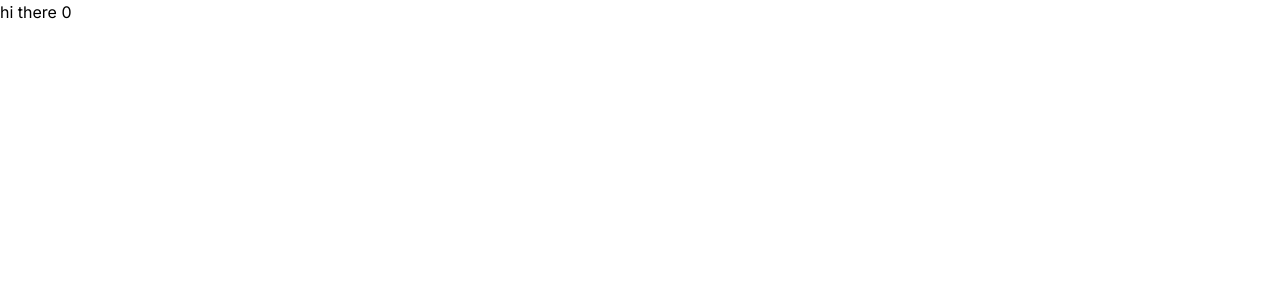
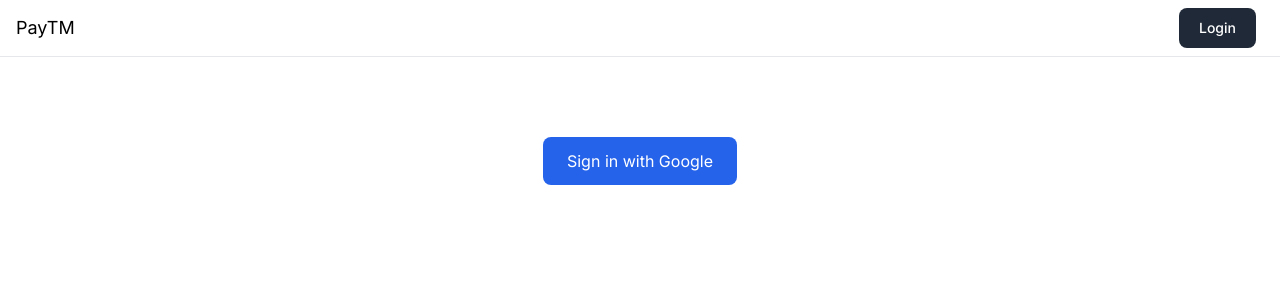
Before and after one commit to iamskedy/Paytm-Wallet-and-Payment-Platform, a Next.js app in the folder apps/merchant-app/: page / in a window 1280 px wide. Shown: the top 300 px of the page. Built offline with nearby package versions, Linux system fonts and the light colour scheme; no server answers.

Commit message:
feat(merchant-app): update dashboard with real balance from useBalance hook

```diff
--- a/apps/merchant-app/app/page.tsx
+++ b/apps/merchant-app/app/page.tsx
@@ -1,10 +1,54 @@
 "use client";
-
+import { signIn, signOut, useSession } from "next-auth/react";
+import { Appbar } from "@repo/ui/appbar";
 import { useBalance } from "@repo/store/balance";
 
-export default function() {
+export default function MerchantHome() {
+  const { data: session, status } = useSession();
   const balance = useBalance();
-  return <div>
-    hi there {balance}
-  </div>
+
+  if (status === "loading") {
+    return (
+      <div className="min-h-screen flex flex-col items-center justify-center">
+        <p className="text-lg">Loading session...</p>
+      </div>
+    );
+  }
+
+  if (!session?.user) {
+    return (
+      <div>
+        <Appbar onSignin={() => signIn("google", { callbackUrl: "/" })} onSignout={signOut} user={undefined} />
+        <div className="flex justify-center mt-20">
+          <button onClick={() => signIn("google", { callbackUrl: "/" })} className="bg-blue-600 text-white px-6 py-3 rounded-lg">
+            Sign in with Google
+          </button>
+        </div>
+      </div>
+    );
+  }
+
+  return (
+    <div>
+      <Appbar onSignin={() => signIn("google", { callbackUrl: "/" })} onSignout={signOut} user={session.user} />
+      <div className="max-w-2xl mx-auto p-8">
+        <h1 className="text-2xl font-semibold mb-2">Merchant Dashboard</h1>
+        <p className="text-gray-500 mb-6">{session.user.email}</p>
+
+        <div className="bg-teal-50 rounded-xl p-6 mb-6">
+          <p className="text-sm text-teal-600 mb-1">Total Balance</p>
+          <p className="text-4xl font-bold text-teal-800">₹{(balance / 100).toFixed(2)}</p>
+        </div>
+
+        <div className="grid grid-cols-2 gap-4">
+          <a href="/transactions" className="bg-white border rounded-xl p-4 text-center hover:bg-gray-50">
+            <p className="font-medium">Transaction History</p>
+          </a>
+          <a href="/payment-link" className="bg-white border rounded-xl p-4 text-center hover:bg-gray-50">
+            <p className="font-medium">Generate Payment Link</p>
+          </a>
+        </div>
+      </div>
+    </div>
+  );
 }
```
